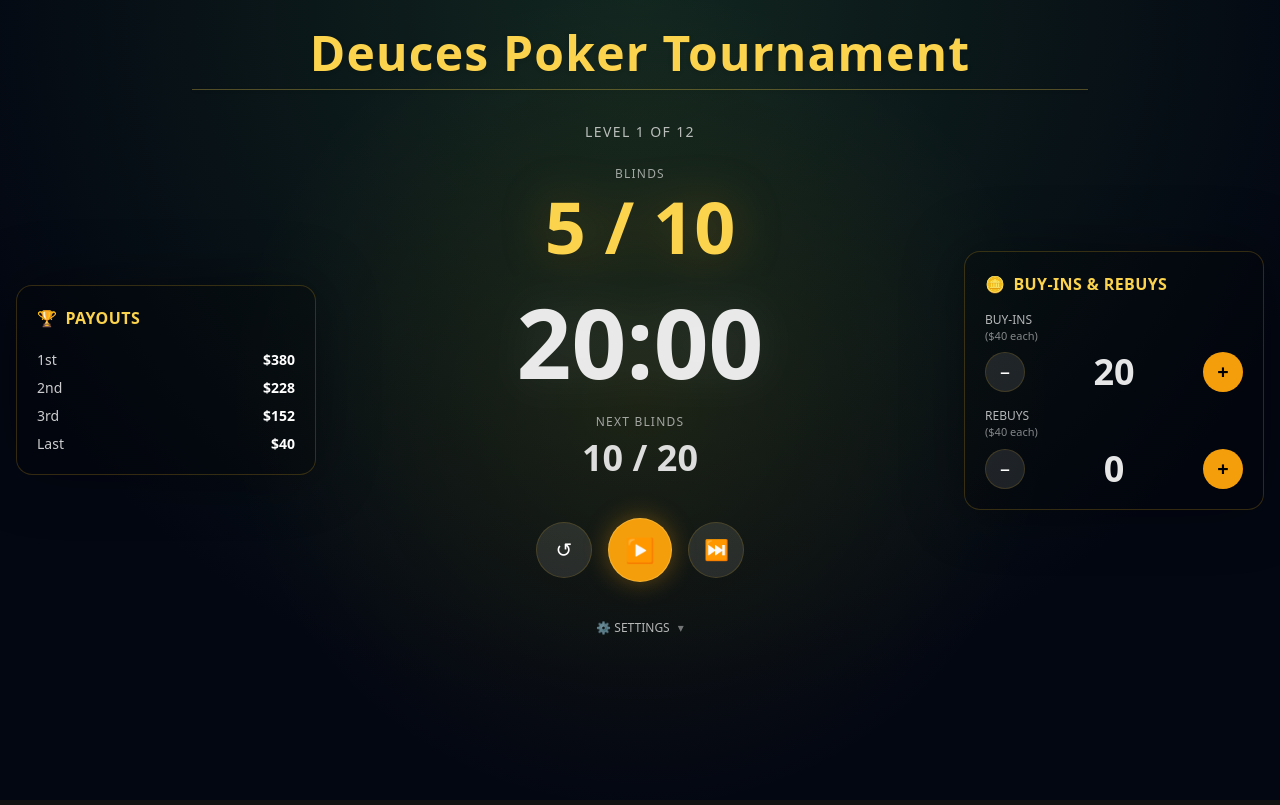
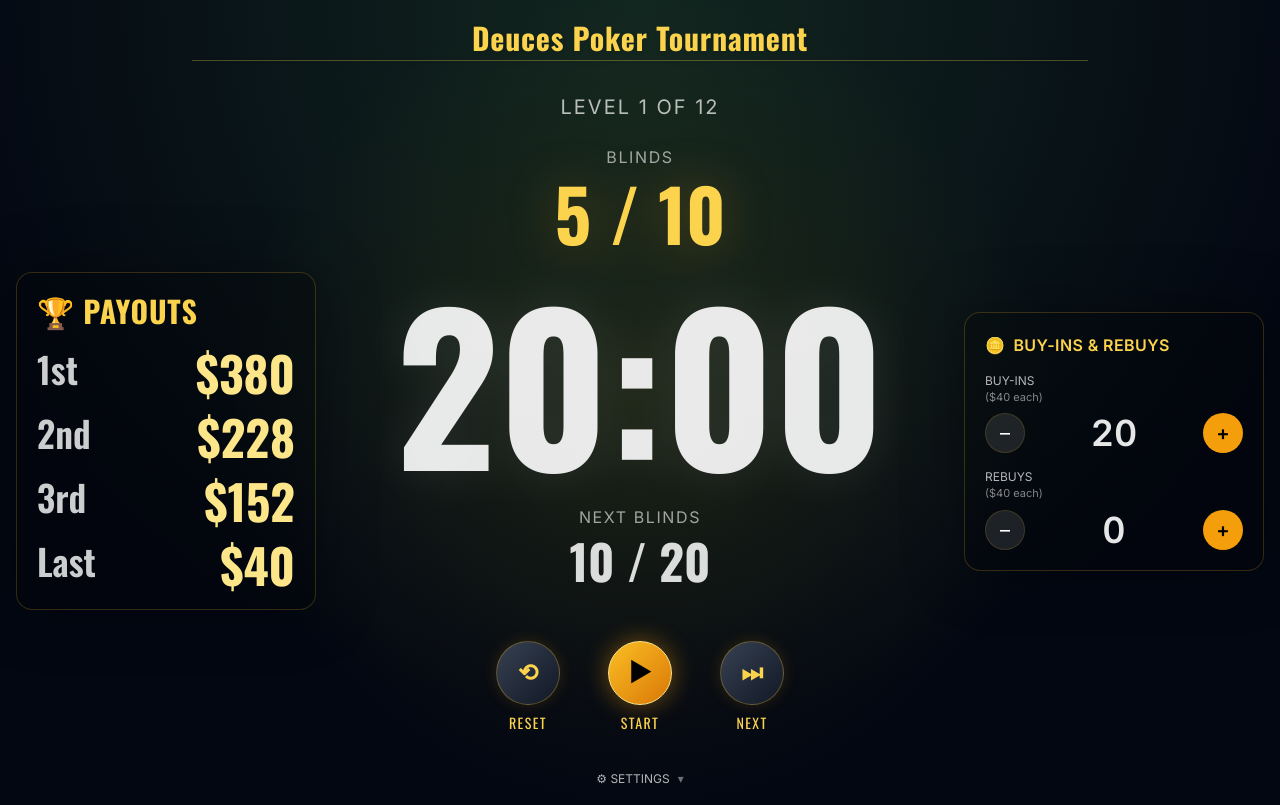
Before and after one commit to dwhit1223/poker-clock, a React (Vite) app: page / in a window 1280 px wide. Built offline with nearby package versions, Linux system fonts and the light colour scheme.

Commit message:
Update UI, sounds and button styling

```diff
--- a/src/components/Dashboard.jsx
+++ b/src/components/Dashboard.jsx
@@ -34,7 +34,7 @@ export default function Dashboard({ state, dispatch }) {
 
       <div className="flex items-center justify-center mb-8">
         <input
-          className="w-full max-w-4xl bg-transparent text-center text-4xl md:text-5xl font-extrabold tracking-wide text-amber-300 drop-shadow outline-none border-b border-amber-300/30 focus:border-amber-300/70 px-2 py-1"
+          className="w-full max-w-4xl bg-transparent text-center text-2xl md:text-3xl font-extrabold font-display tracking-wide text-amber-300 drop-shadow outline-none border-b border-amber-300/30 focus:border-amber-300/70 px-2 py-1"
           value={state.title}
           onChange={(e) =>
             dispatch({ type: "SET_TITLE", title: e.target.value })
@@ -52,22 +52,24 @@ export default function Dashboard({ state, dispatch }) {
         </div>
 
         <div className="text-center">
-          <div className="text-sm opacity-70 tracking-widest">
+          <div className="text-xl opacity-70 tracking-widest">
             LEVEL {getDisplayedBlindLevel(state)} OF {countBlindRounds(state)}
           </div>
 
-          <div className="mt-6 text-xs opacity-60 tracking-widest">BLINDS</div>
-          <div className="mt-2 text-6xl md:text-7xl font-extrabold text-amber-300 drop-shadow-[0_0_24px_rgba(245,158,11,0.25)]">
+          <div className="mt-6 text-base opacity-60 tracking-widest">
+            BLINDS
+          </div>
+          <div className="mt-2 text-7xl md:text-7xl font-extrabold font-display text-amber-300 drop-shadow-[0_0_24px_rgba(245,158,11,0.25)]">
             {currentBlinds}
           </div>
 
-          <div className="mt-8 text-7xl md:text-8xl font-extrabold text-white/90 tabular-nums drop-shadow-[0_0_24px_rgba(255,255,255,0.10)]">
+          <div className="mt-8 whitespace-nowrap text-[120px] md:text-[170px] lg:text-[200px] leading-none font-extrabold font-display text-white/90 tabular-nums drop-shadow-[0_0_24px_rgba(255,255,255,0.10)]">
             {formatTime(state.timer.remainingSec)}
           </div>
 
           {/* Show this ONLY on the level before a break */}
           {nextRound?.type === "break" && current?.type === "blind" && (
-            <div className="mt-6 text-xs tracking-widest text-amber-300 font-extrabold">
+            <div className="mt-6 text-base tracking-widest text-amber-300 font-extrabold">
               BREAK AFTER LEVEL {getDisplayedBlindLevel(state)}
             </div>
           )}
@@ -79,10 +81,10 @@ export default function Dashboard({ state, dispatch }) {
                 : "mt-6"
             }
           >
-            <div className="text-xs opacity-60 tracking-widest">
+            <div className="text-base opacity-60 tracking-widest">
               NEXT BLINDS
             </div>
-            <div className="mt-2 text-4xl font-bold opacity-85">
+            <div className="mt-2 text-5xl font-bold font-display opacity-85">
               {nextBlinds}
             </div>
           </div>
--- a/src/components/PrizePanel.jsx
+++ b/src/components/PrizePanel.jsx
@@ -1,16 +1,18 @@
 export default function PrizePanel({ payoutInfo, prizeMode }) {
   return (
     <div className="rounded-2xl border border-amber-400/20 bg-black/25 p-5 shadow-[0_0_60px_rgba(0,0,0,0.35)]">
-      <div className="flex items-center gap-2 text-amber-300 font-extrabold tracking-wide">
+      <div className="flex items-center gap-2 text-amber-300 font-extrabold tracking-wide font-display text-2xl md:text-3xl">
         <span aria-hidden>🏆</span>
         <span>PAYOUTS</span>
       </div>
 
-      <div className="mt-5 space-y-2 text-sm">
+      <div className="mt-5 space-y-4 text-2xl md:text-3xl lg:text-4xl font-display">
         {payoutInfo.payouts.map((p) => (
           <div key={p.index} className="flex justify-between">
-            <span className="opacity-80">{p.label}</span>
-            <span className="font-semibold">${p.amount}</span>
+            <span className="opacity-80 font-semibold">{p.label}</span>
+            <span className="font-extrabold text-amber-200 text-3xl md:text-4xl lg:text-5xl">
+              ${p.amount}
+            </span>
           </div>
         ))}
       </div>
--- a/src/components/TimerControls.jsx
+++ b/src/components/TimerControls.jsx
@@ -1,18 +1,39 @@
-function CircleButton({ children, onClick, title, disabled }) {
+function CircleButton({
+  children,
+  onClick,
+  title,
+  disabled,
+  variant = "secondary",
+  label,
+  pulseClass,
+}) {
+  const base =
+    "w-16 h-16 rounded-full flex items-center justify-center transition-all duration-150 border";
+
+  const styles = disabled
+    ? "bg-gray-800/40 text-gray-500 border-gray-700 cursor-not-allowed"
+    : variant === "primary"
+      ? `bg-gradient-to-br from-amber-400 to-amber-600 text-black border-amber-200 shadow-[0_0_25px_rgba(245,158,11,0.45)] hover:scale-105 active:scale-95 ${pulseClass || ""}`
+      : "bg-gradient-to-br from-gray-700 to-gray-900 text-amber-300 border-amber-400/30 shadow-[0_0_15px_rgba(245,158,11,0.15)] hover:scale-105 active:scale-95 hover:border-amber-300";
+
   return (
+    <div className="flex flex-col items-center gap-2">
       <button
-      className={[
-        "w-14 h-14 rounded-full border border-amber-400/15",
-        disabled ? "bg-white/5 opacity-50 cursor-not-allowed" : "bg-white/10 hover:bg-white/20",
-        "flex items-center justify-center text-xl",
-      ].join(" ")}
+        className={`${base} ${styles}`}
         onClick={onClick}
         title={title}
         disabled={disabled}
         type="button"
       >
-      {children}
+        <span className="text-2xl font-bold">{children}</span>
       </button>
+
+      {label && (
+        <div className="text-xs md:text-sm font-display text-amber-300 tracking-widest">
+          {label}
+        </div>
+      )}
+    </div>
   );
 }
 
@@ -21,40 +42,45 @@ export default function TimerControls({ state, dispatch }) {
   const { status } = state.timer;
 
   return (
-    <div className="mt-10 flex items-center justify-center gap-4">
+    <div className="mt-14 flex items-center justify-center gap-12">
       <CircleButton
-        title="Reset current level"
+        title="Reset tournament"
         onClick={() => dispatch({ type: "TIMER_RESET" })}
+        label="RESET"
       >
-        ↺
+        ⟲
       </CircleButton>
 
-      <button
-        className={[
-          "w-16 h-16 rounded-full flex items-center justify-center",
-          "bg-amber-500 hover:bg-amber-400 text-black",
-          "shadow-[0_0_25px_rgba(245,158,11,0.35)]",
-          "border border-amber-200/30",
-          "text-2xl font-black",
-          (status === "finished") ? "opacity-60 cursor-not-allowed" : "",
-        ].join(" ")}
-        type="button"
-        title={status === "paused" ? "Resume" : status === "running" ? "Pause" : "Start"}
+      <CircleButton
+        title={
+          status === "paused"
+            ? "Resume Timer"
+            : status === "running"
+              ? "Pause Timer"
+              : "Start Timer"
+        }
         onClick={() => {
-          if (status === "idle") dispatch({ type: "TIMER_START", nowMs: now() });
+          if (status === "idle")
+            dispatch({ type: "TIMER_START", nowMs: now() });
           else if (status === "running") dispatch({ type: "TIMER_PAUSE" });
-          else if (status === "paused") dispatch({ type: "TIMER_RESUME", nowMs: now() });
+          else if (status === "paused")
+            dispatch({ type: "TIMER_RESUME", nowMs: now() });
         }}
         disabled={status === "finished"}
-        aria-label="Toggle timer"
+        variant="primary"
+        label={status === "running" ? "PAUSE" : "START"}
+        pulseClass={
+          status === "paused" ? "animate-pulse ring-4 ring-emerald-400/30" : ""
+        }
       >
         {status === "running" ? "❚❚" : "▶"}
-      </button>
+      </CircleButton>
 
       <CircleButton
-        title="Next level now"
+        title="Advance to next level"
         disabled={state.currentRoundIndex >= state.blinds.length - 1}
         onClick={() => dispatch({ type: "NEXT_LEVEL_NOW", nowMs: now() })}
+        label="NEXT"
       >
         ⏭
       </CircleButton>
--- a/src/index.css
+++ b/src/index.css
@@ -1,3 +1,4 @@
+@import url("https://fonts.googleapis.com/css2?family=Oswald:wght@400;600;700&family=Inter:wght@400;500;600&display=swap");
 @tailwind base;
 @tailwind components;
 @tailwind utilities;
@@ -5,3 +6,6 @@
 :root {
   color-scheme: dark;
 }
+body {
+  font-family: "Inter", sans-serif;
+}
--- a/tailwind.config.js
+++ b/tailwind.config.js
@@ -2,7 +2,12 @@
 export default {
   content: ["./index.html", "./src/**/*.{js,jsx}"],
   theme: {
-    extend: {},
+    extend: {
+      fontFamily: {
+        display: ["Oswald", "sans-serif"],
+        body: ["Inter", "sans-serif"],
+      },
+    },
   },
   plugins: [],
 };
```
Lines whose indentation alone changed are shown as unchanged.
